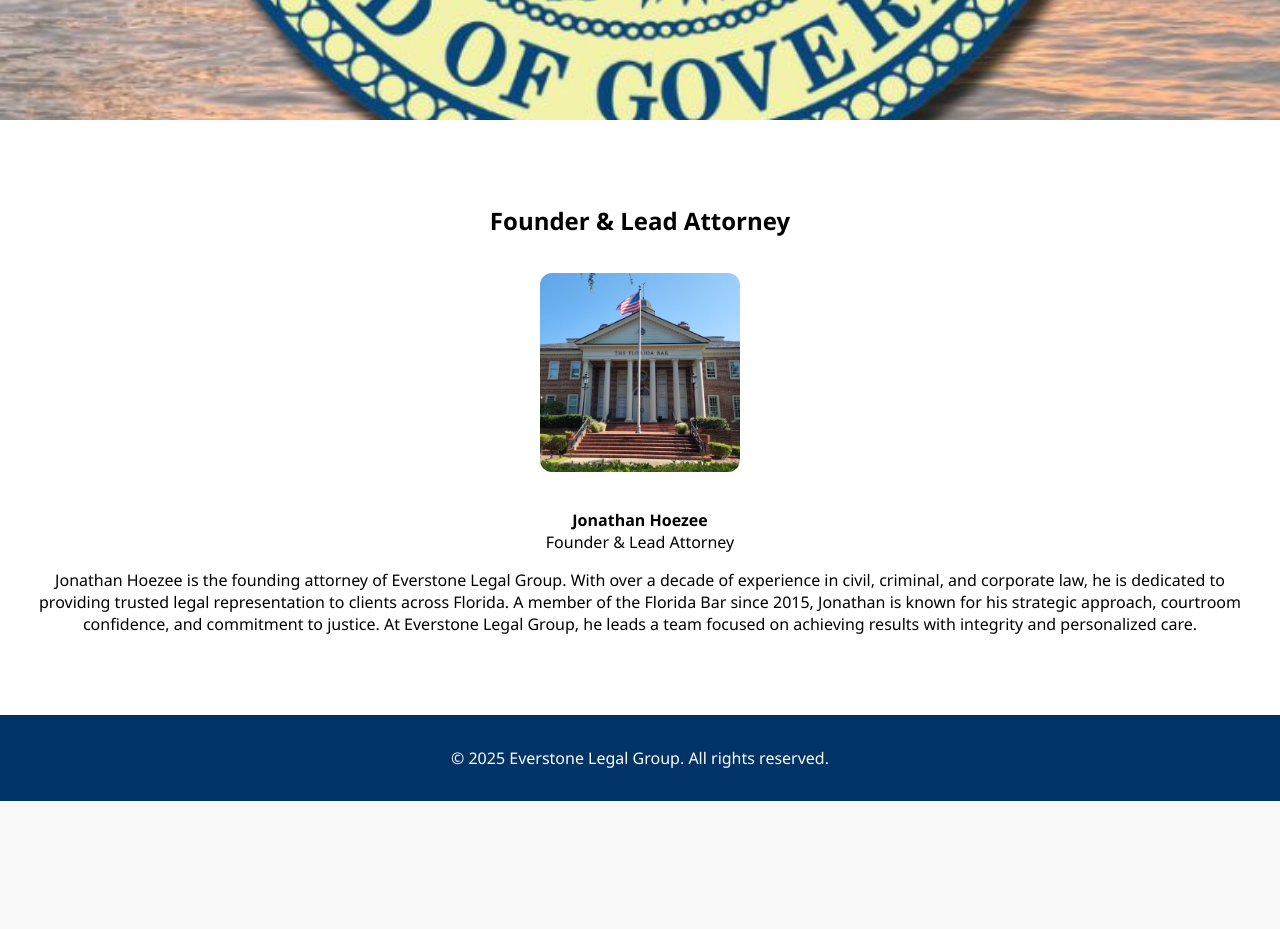
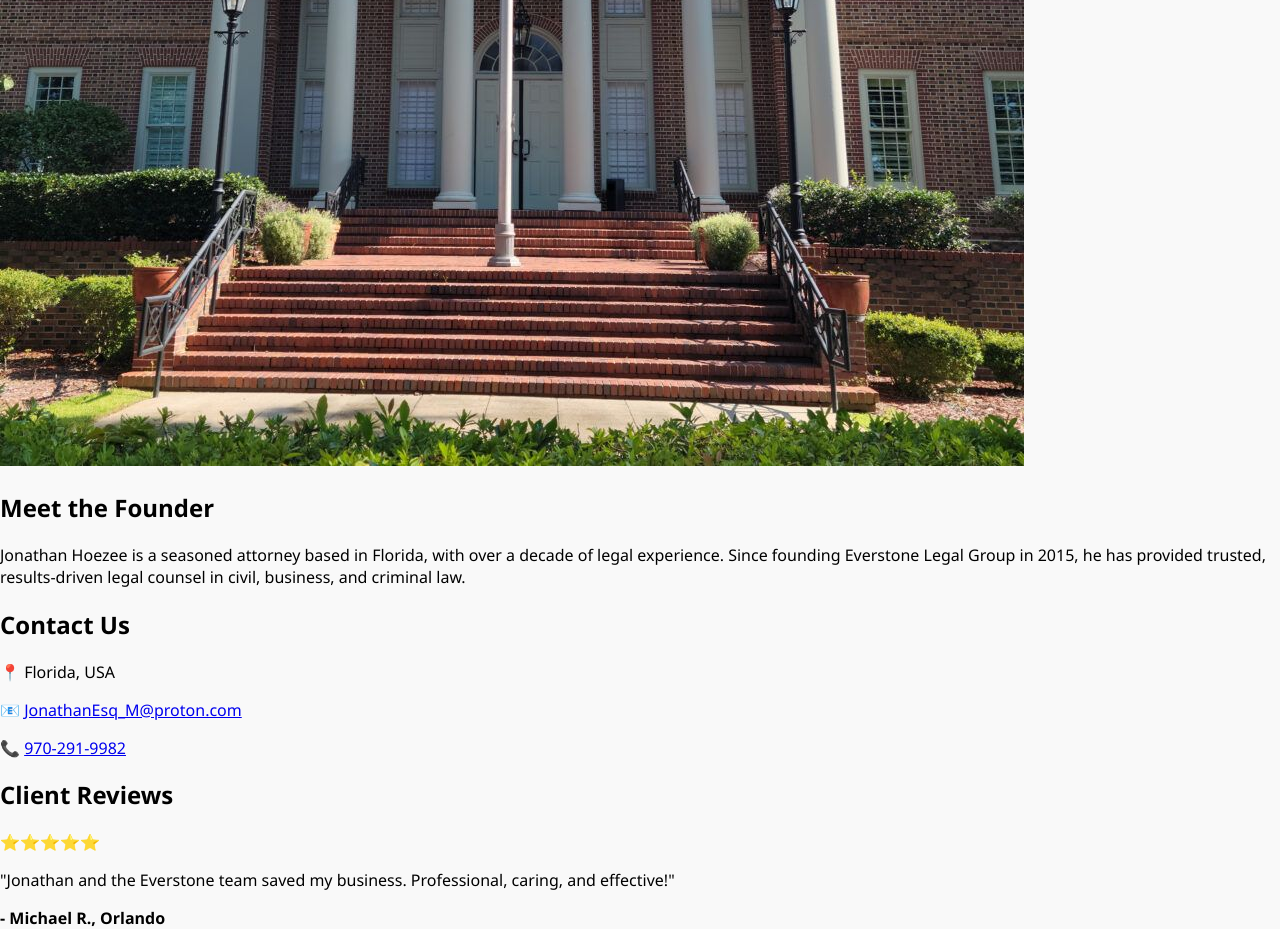
Before and after one commit to 876Gud12/Everstone-legal-group, a plain HTML site: page index.html in a window 1280 px wide. Shown: the part 680-1609 px from the top of the page. Before the commit the page ends 1481 px from the top, so only its background shows below. Drawn offline with Linux system fonts and the light colour scheme.

Commit message:
Update index.html

```diff
--- a/index.html
+++ b/index.html
@@ -1,30 +1,34 @@
-
 <!DOCTYPE html>
 <html lang="en">
 <head>
-    <meta charset="UTF-8">
-    <meta name="viewport" content="width=device-width, initial-scale=1.0">
-    <title>Everstone Legal Group</title>
-    <link rel="stylesheet" href="style.css">
+  <meta charset="UTF-8" />
+  <meta name="viewport" content="width=device-width, initial-scale=1.0"/>
+  <title>Everstone Legal Group</title>
+  <link rel="stylesheet" href="style.css" />
 </head>
 <body>
-    <div class="hero">
-        <div class="overlay">
-            <h1>Everstone Legal Group</h1>
-            <p>Founded by Jonathan Hoezee | Florida Bar Certified</p>
-        </div>
-    </div>
+  <header>
+    <h1>Everstone Legal Group</h1>
+    <p>Florida's Trusted Legal Partner Since 2015</p>
+  </header>
 
-    <section class="founder">
-        <h2>Founder & Lead Attorney</h2>
-        <img src="images/founder.jpg" alt="Jonathan Hoezee">
-        <p><strong>Jonathan Hoezee</strong><br>
-        Founder & Lead Attorney</p>
-        <p>Jonathan Hoezee is the founding attorney of Everstone Legal Group. With over a decade of experience in civil, criminal, and corporate law, he is dedicated to providing trusted legal representation to clients across Florida. A member of the Florida Bar since 2015, Jonathan is known for his strategic approach, courtroom confidence, and commitment to justice. At Everstone Legal Group, he leads a team focused on achieving results with integrity and personalized care.</p>
-    </section>
+  <section class="bio">
+    <img src="images/founder.jpg" alt="Jonathan Hoezee" />
+    <h2>Meet the Founder</h2>
+    <p>Jonathan Hoezee is a seasoned attorney based in Florida, with over a decade of legal experience. Since founding Everstone Legal Group in 2015, he has provided trusted, results-driven legal counsel in civil, business, and criminal law.</p>
+  </section>
 
-    <footer>
-        <p>&copy; 2025 Everstone Legal Group. All rights reserved.</p>
-    </footer>
-</body>
-</html>
+  <section class="contact">
+    <h2>Contact Us</h2>
+    <p>📍 Florida, USA</p>
+    <p>📧 <a href="mailto:JonathanEsq_M@proton.com">JonathanEsq_M@proton.com</a></p>
+    <p>📞 <a href="tel:+19702919982">970-291-9982</a></p>
+  </section>
+
+  <section class="reviews">
+    <h2>Client Reviews</h2>
+    <div class="review">
+      <p>⭐⭐⭐⭐⭐</p>
+      <p>"Jonathan and the Everstone team saved my business. Professional, caring, and effective!"</p>
+      <strong>- Michael R., Orlando</strong>
+    </div
```
